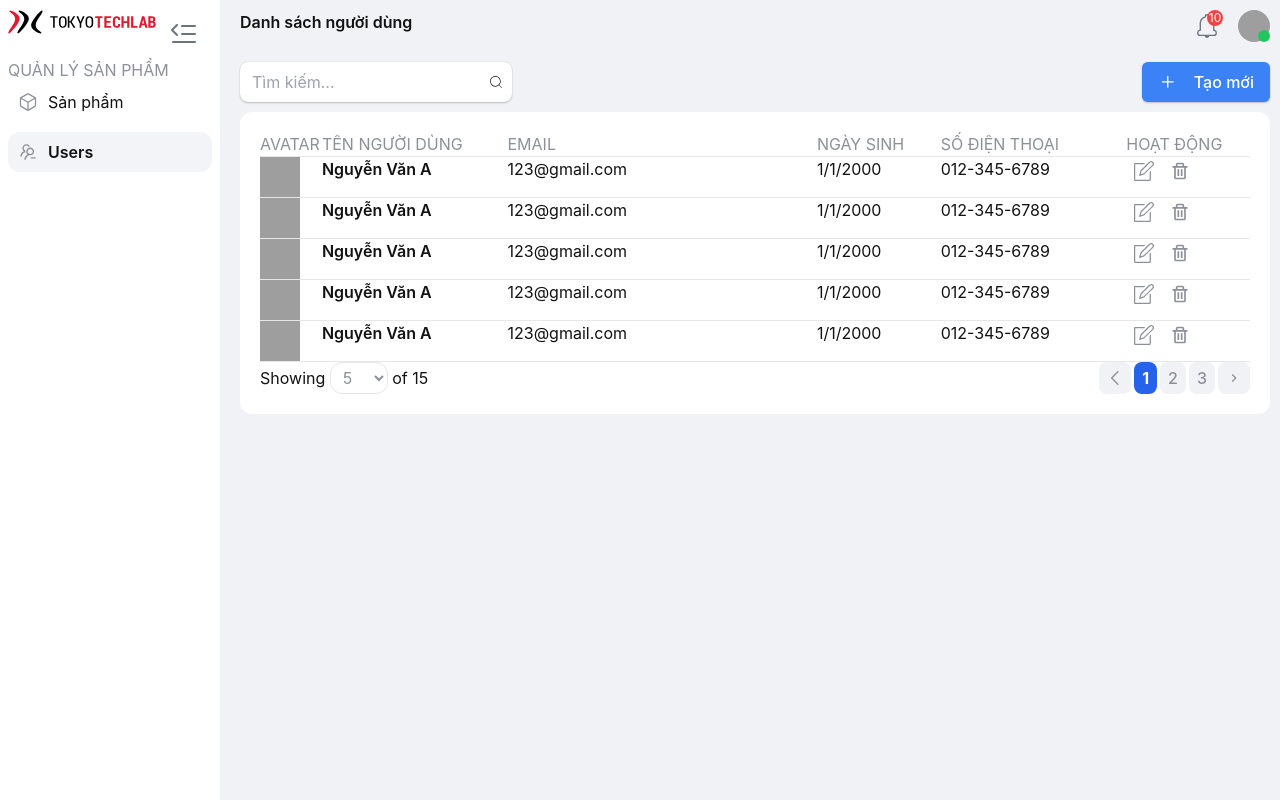
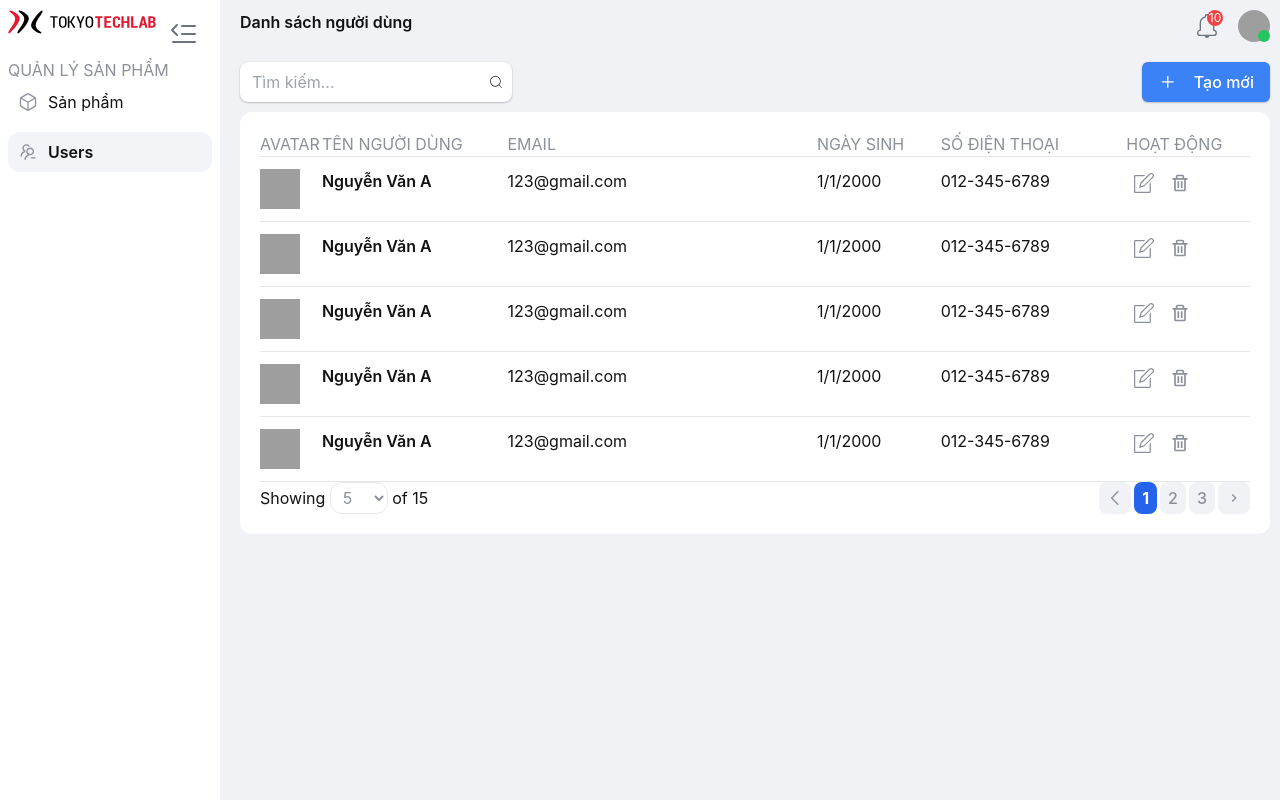
Before and after one commit to Manchester-United-in-my-heart/ttlab-training, a React (Vite) app: page / in a window 1280 px wide. Built offline with nearby package versions, Linux system fonts and the light colour scheme; grey boxes are pictures that could not be loaded.

Commit message:
add vertical padding for list

```diff
--- a/src/components/ProductList.tsx
+++ b/src/components/ProductList.tsx
@@ -42,7 +42,7 @@ export default function ProductList(props: ProductListProps) {
 
       {productListByPage[currentPage].map((product) => (
         <div className="w-full" key={product.name}>
-          <div className="grid grid-cols-[2fr_2fr_5fr_2fr_3fr_2fr]">
+          <div className="grid grid-cols-[2fr_2fr_5fr_2fr_3fr_2fr] py-3">
             <div className="font-semibold">{product.name}</div>
             <div>{product.price}</div>
             <div>{product.quantity}</div>
--- a/src/components/UserList.tsx
+++ b/src/components/UserList.tsx
@@ -52,7 +52,7 @@ export default function UserList(props: UserListProps) {
       <hr />
       {userListByPage[currentPage].map((user) => (
         <div className="w-full" key={user.email}>
-          <div className="grid grid-cols-[1fr_3fr_5fr_2fr_3fr_2fr]">
+          <div className="grid grid-cols-[1fr_3fr_5fr_2fr_3fr_2fr] py-3">
             <div>
               <img src={user.avatar} alt="" className="w-10 h-10" />
             </div>
```
Also changed, not shown: src/routes/root.jsx (line endings or trailing spaces).
